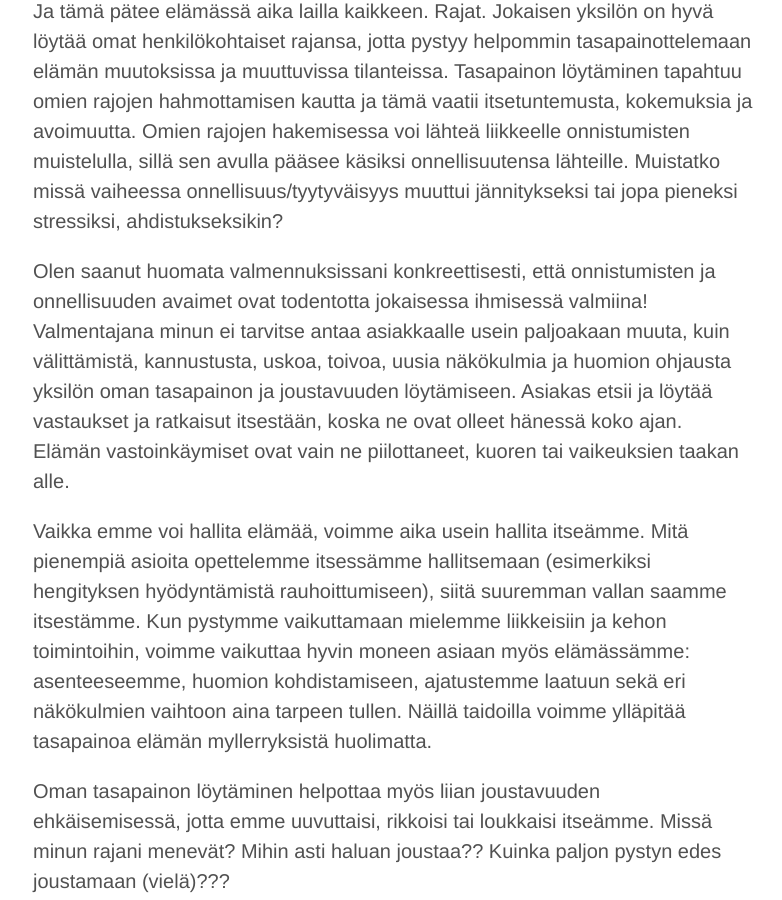
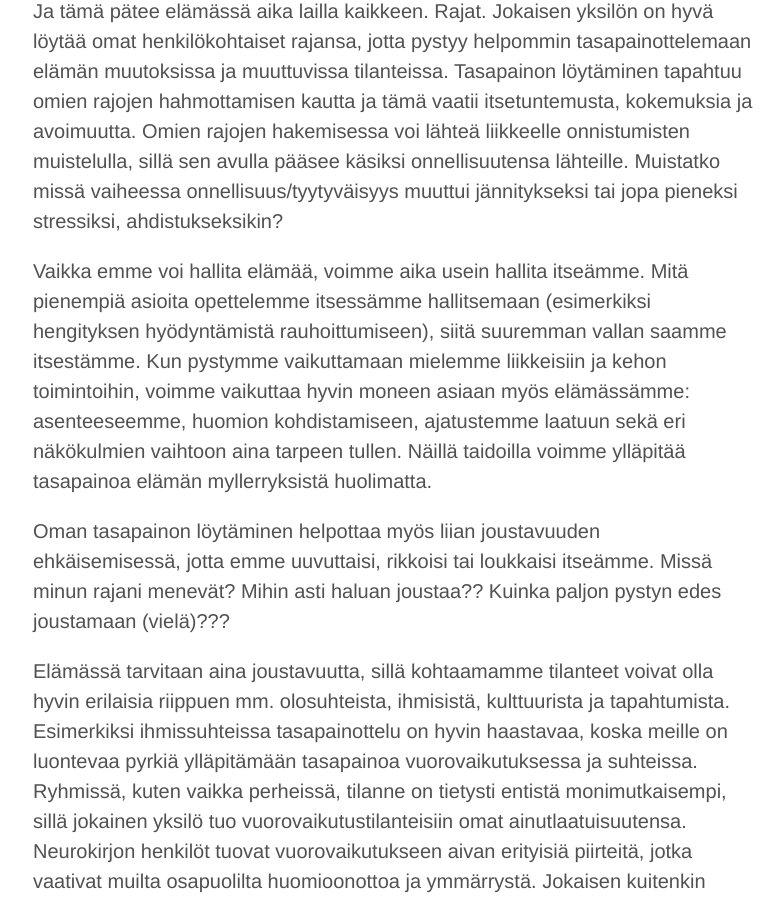
Before and after one commit to niinapiira/neppari.net, a Jekyll site: the page built from _posts/2016-03-17-tasapainoa-ja-joustavuutta-elamaan.md, in a window 1280 px wide and 900 px high, scrolled down 1691 px. Shown: the whole window, without its empty margins (247-1029 px from the left). Built offline with Jekyll 4.4.1, drawn with Linux system fonts in a browser that asks for light colours.

Commit message:
Updated 2016-03-17-tasapainoa-ja-joustavuutta-elamaan.md

```diff
--- a/_posts/2016-03-17-tasapainoa-ja-joustavuutta-elamaan.md
+++ b/_posts/2016-03-17-tasapainoa-ja-joustavuutta-elamaan.md
@@ -17,8 +17,6 @@
 
 Ja tämä pätee elämässä aika lailla kaikkeen. Rajat. Jokaisen yksilön on hyvä löytää omat henkilökohtaiset rajansa, jotta pystyy helpommin tasapainottelemaan elämän muutoksissa ja muuttuvissa tilanteissa. Tasapainon löytäminen tapahtuu omien rajojen hahmottamisen kautta ja tämä vaatii itsetuntemusta, kokemuksia ja avoimuutta. Omien rajojen hakemisessa voi lähteä liikkeelle onnistumisten muistelulla, sillä sen avulla pääsee käsiksi onnellisuutensa lähteille. Muistatko missä vaiheessa onnellisuus/tyytyväisyys muuttui jännitykseksi tai jopa pieneksi stressiksi, ahdistukseksikin?
 
-Olen saanut huomata valmennuksissani konkreettisesti, että onnistumisten ja onnellisuuden avaimet ovat todentotta jokaisessa ihmisessä valmiina! Valmentajana minun ei tarvitse antaa asiakkaalle usein paljoakaan muuta, kuin välittämistä, kannustusta, uskoa, toivoa, uusia näkökulmia ja huomion ohjausta yksilön oman tasapainon ja joustavuuden löytämiseen. Asiakas etsii ja löytää vastaukset ja ratkaisut itsestään, koska ne ovat olleet hänessä koko ajan. Elämän vastoinkäymiset ovat vain ne piilottaneet, kuoren tai vaikeuksien taakan alle.
-
 Vaikka emme voi hallita elämää, voimme aika usein hallita itseämme. Mitä pienempiä asioita opettelemme itsessämme hallitsemaan (esimerkiksi hengityksen hyödyntämistä rauhoittumiseen), siitä suuremman vallan saamme itsestämme. Kun pystymme vaikuttamaan mielemme liikkeisiin ja kehon toimintoihin, voimme vaikuttaa hyvin moneen asiaan myös elämässämme: asenteeseemme, huomion kohdistamiseen, ajatustemme laatuun sekä eri näkökulmien vaihtoon aina tarpeen tullen. Näillä taidoilla voimme ylläpitää tasapainoa elämän myllerryksistä huolimatta.
 
 Oman tasapainon löytäminen helpottaa myös liian joustavuuden ehkäisemisessä, jotta emme uuvuttaisi, rikkoisi tai loukkaisi itseämme. Missä minun rajani menevät? Mihin asti haluan joustaa?? Kuinka paljon pystyn edes joustamaan (vielä)???
```
